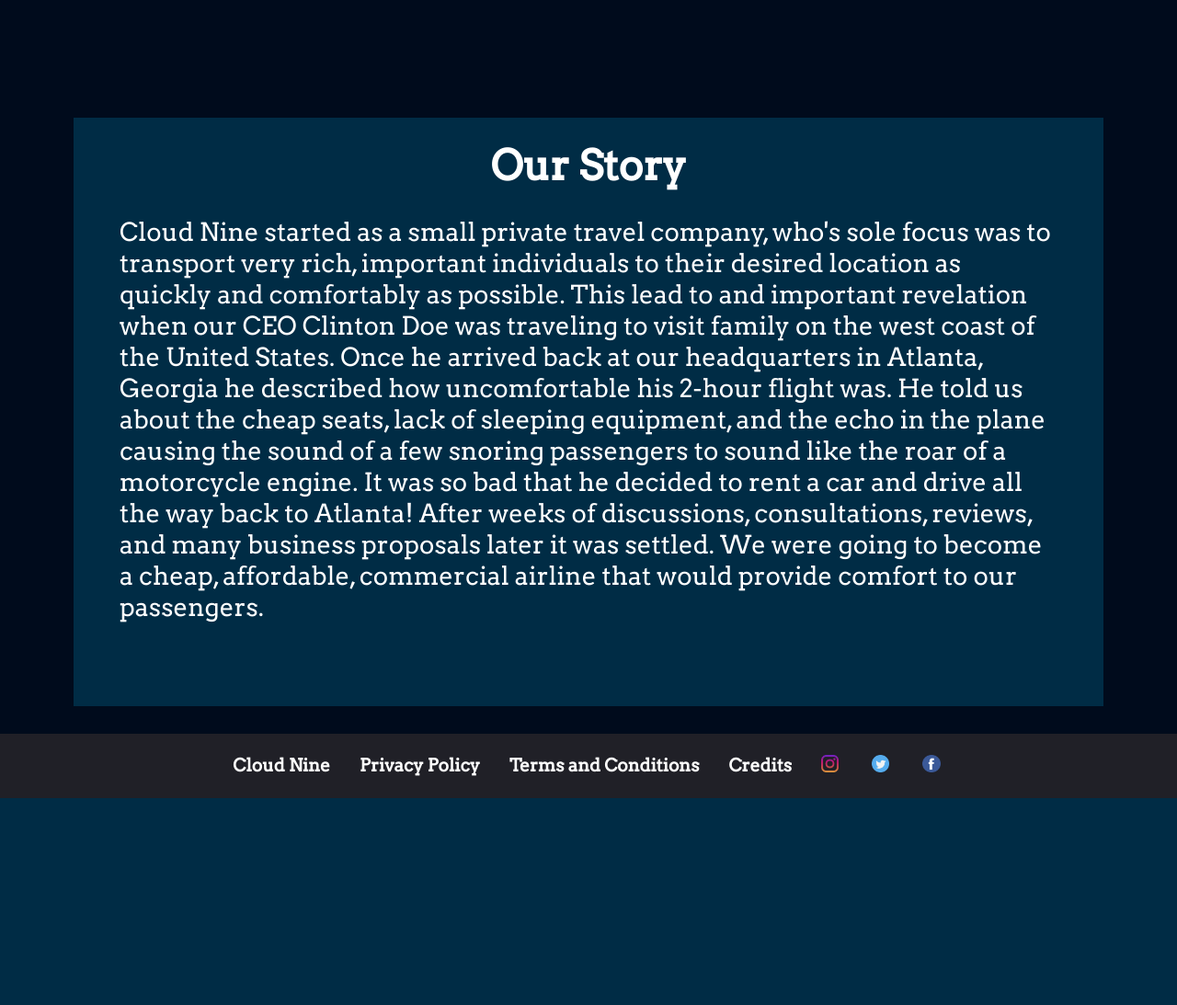
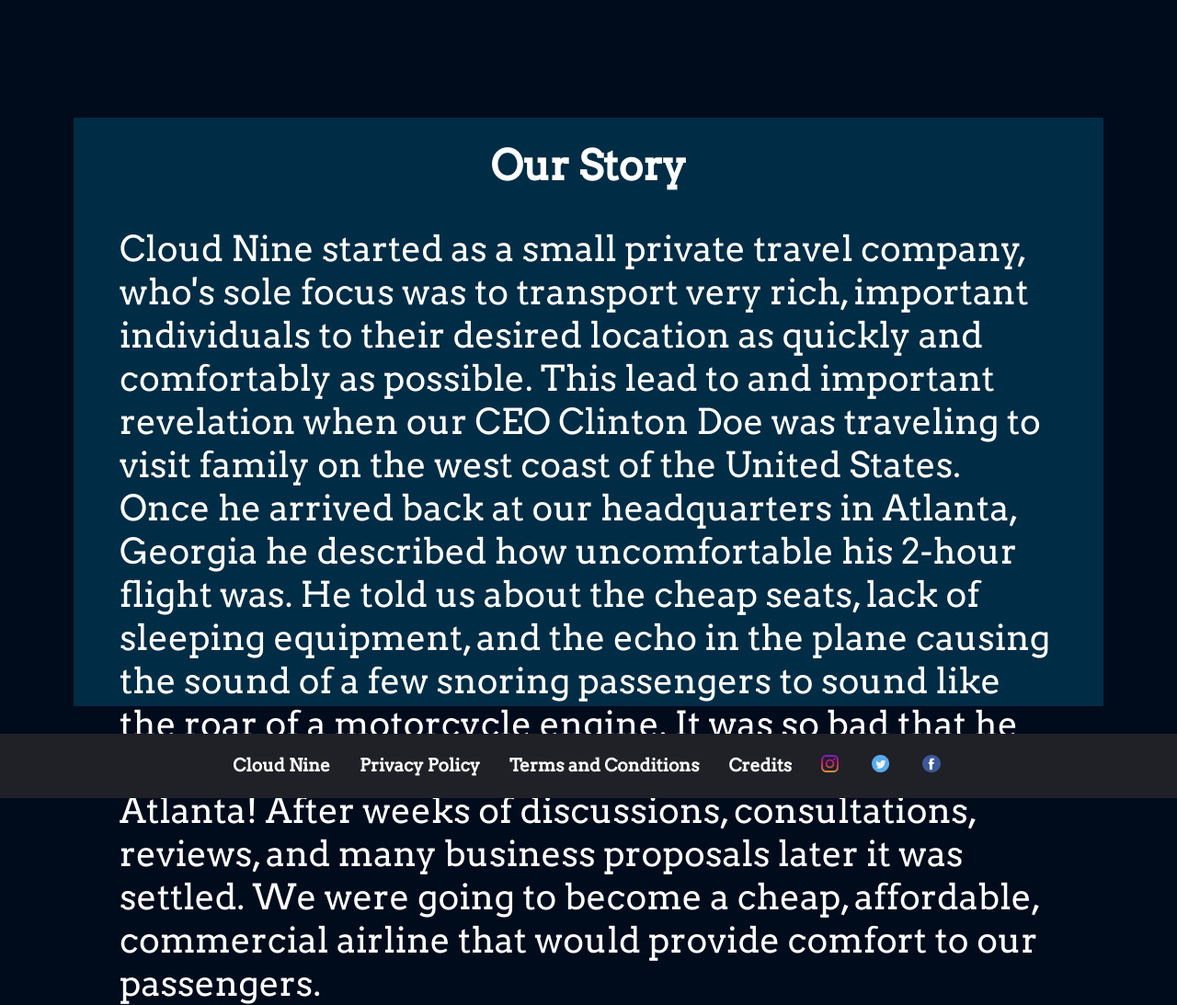
Before and after one commit to TheGuy566/fbla-cloud-nine, a Flask app: page /about in a window 1280 px wide. Shown: the part 742-1835 px from the top of the page at 92% size. Before the commit the page ends 1610 px from the top, so only its background shows below. Run offline with Flask 2, Linux system fonts and the light colour scheme.

Commit message:
Update about.html

```diff
--- a/cloud_nine/templates/about.html
+++ b/cloud_nine/templates/about.html
@@ -7,7 +7,7 @@
 <section style="background-color: #002C45; height: 80vh; margin-top: 150px;">
     <div style="margin: 25px 50px;">
         <h1 class="title" style="font-size: 45px; margin-bottom: 10px; margin-top: 10px; text-align: center;">Our Story</h1>
-        <p style="font-size: 2.1484375vw;">Cloud Nine started as a small private travel company, who's sole focus was to transport very rich, important individuals to their desired location as quickly and comfortably as possible. This lead to and important revelation when our CEO Clinton Doe was traveling to visit family on the west coast of the United States. Once he arrived back at our headquarters in Atlanta, Georgia he described how uncomfortable his 2-hour flight was. He told us about the cheap seats, lack of sleeping equipment, and the echo in the plane causing the sound of a few snoring passengers to sound like the roar of a motorcycle engine. It was so bad that he decided to rent a car and drive all the way back to Atlanta! After weeks of discussions, consultations, reviews, and many business proposals later it was settled. We were going to become a cheap, affordable, commercial airline that would provide comfort to our passengers.</p>
+        <p style="font-size: 3vw;">Cloud Nine started as a small private travel company, who's sole focus was to transport very rich, important individuals to their desired location as quickly and comfortably as possible. This lead to and important revelation when our CEO Clinton Doe was traveling to visit family on the west coast of the United States. Once he arrived back at our headquarters in Atlanta, Georgia he described how uncomfortable his 2-hour flight was. He told us about the cheap seats, lack of sleeping equipment, and the echo in the plane causing the sound of a few snoring passengers to sound like the roar of a motorcycle engine. It was so bad that he decided to rent a car and drive all the way back to Atlanta! After weeks of discussions, consultations, reviews, and many business proposals later it was settled. We were going to become a cheap, affordable, commercial airline that would provide comfort to our passengers.</p>
     </div>
 </section>
 {% endblock %}
```
